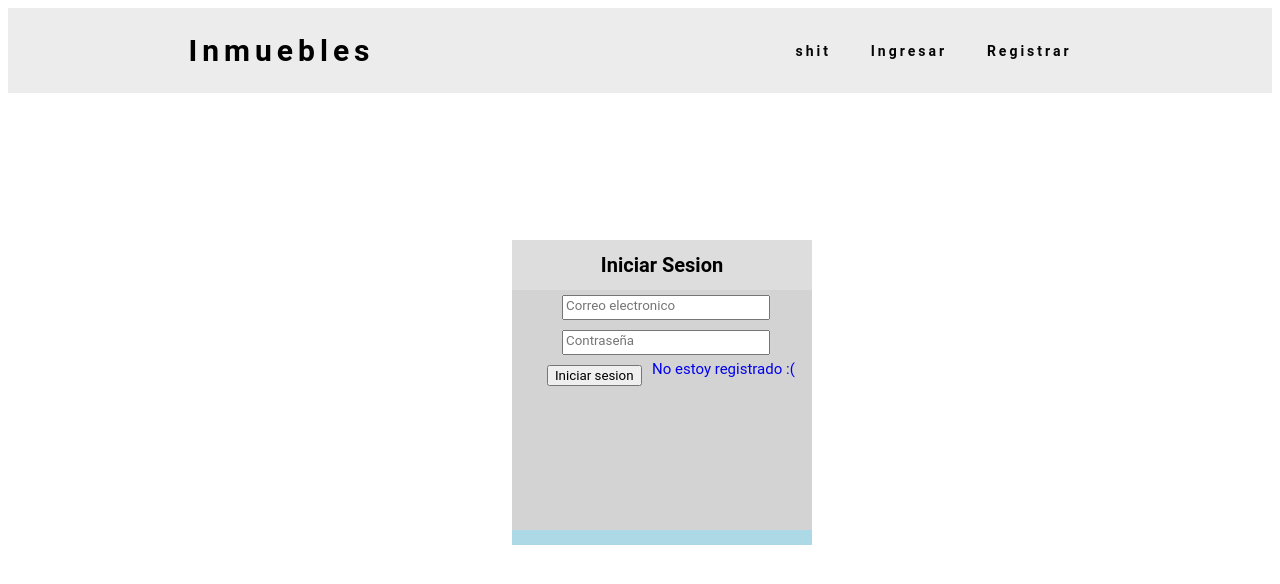
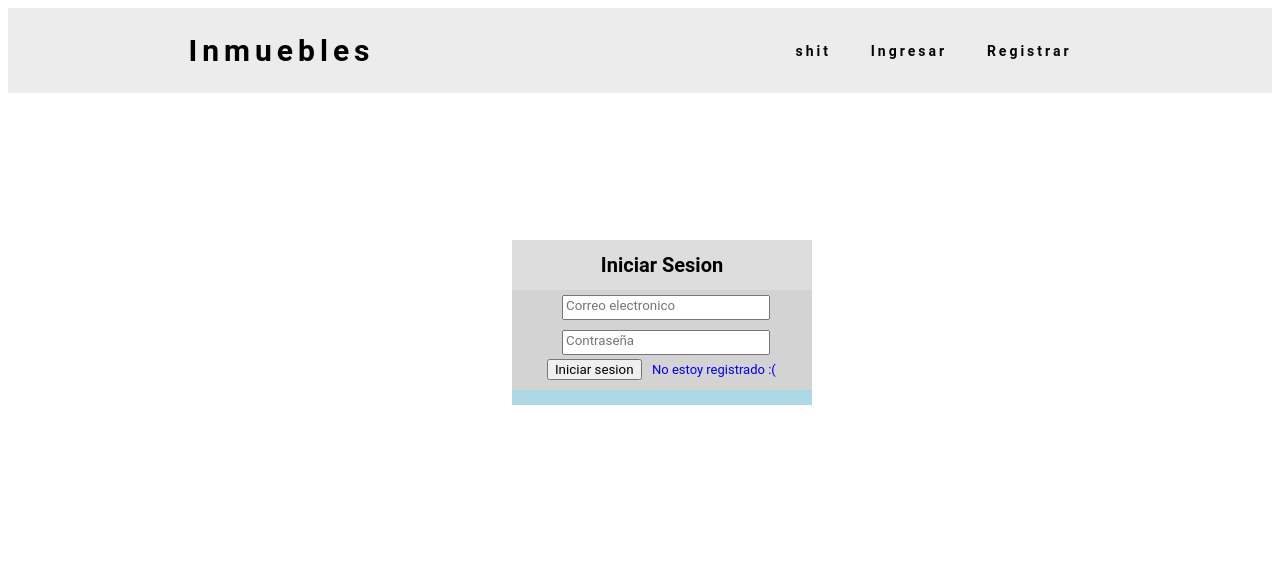
Before and after one commit to DanielR9808/ProyectoInmobiliaria, a React (Create React App) app: page /login in a window 1280 px wide. Shown: the top 584 px of the page. Built offline with nearby package versions, Linux system fonts and the light colour scheme.

Commit message:
deleted fb instance and corrected dependencies

```diff
--- a/src/App.js
+++ b/src/App.js
@@ -1,8 +1,5 @@
 import React from 'react'
 import HomePage from './Containers/HomePage'
-import firebase from 'firebase'
-import {DB_CONFIG } from './Config/config'
-import 'firebase/database'
 import './App.css'
 
 export default function App() {
--- a/src/Components/LoginRegister/Login.css
+++ b/src/Components/LoginRegister/Login.css
@@ -10,27 +10,27 @@
     font-size: 20px;
 }
 
-.form{
+.forms{
     position:absolute;
-    height: 100px;width: 300px;
+    height:100px;width: 300px;
     top:50px;left:0px;
     border-bottom: 15px solid lightblue;
     background-color: lightgrey;
 }
 
 input{
-    position: relative;
+    position: absolute;
     left:50px;
     height:15px;
     width: 200px;
     margin:2px 0;
 }
 .loginButton{
-    position:relative;
-    left:35px;top:5px;
+    position:absolute;
+    left:35px;bottom:10px;
 }
 .registerLink{
     position:absolute;
-    font-size:  15px ;
-    left:140px;top:55px
+    font-size:  13px ;
+    left:140px;bottom:0px
 }
--- a/src/Components/LoginRegister/Login.js
+++ b/src/Components/LoginRegister/Login.js
@@ -6,7 +6,7 @@ export default function Login() {
         <div className="loginDiv">
             <h1 className="loginTitle">Iniciar Sesion</h1>
 
-        <div className="form">
+        <div className="forms">
         <form className="loginForm">
             <input type="text" placeholder="Correo electronico" className="emailInput" />
             <input type="password" placeholder="Contraseña"className="passInput"/>
--- a/src/Components/LoginRegister/Register.css
+++ b/src/Components/LoginRegister/Register.css
@@ -3,7 +3,7 @@
     top:30vh;left: 40vw;
     height: 300px;width:300px;
     border-bottom: 10px solid lightsteelblue;
-    background-color: lightgrey;
+    background-color: rgba(211, 211, 211, 0.76);;
 }
 .registerTitle{
     text-align: center;
```
Also changed, not shown: src/Instances/Firebase.js (deleted, +0 -17 lines).
